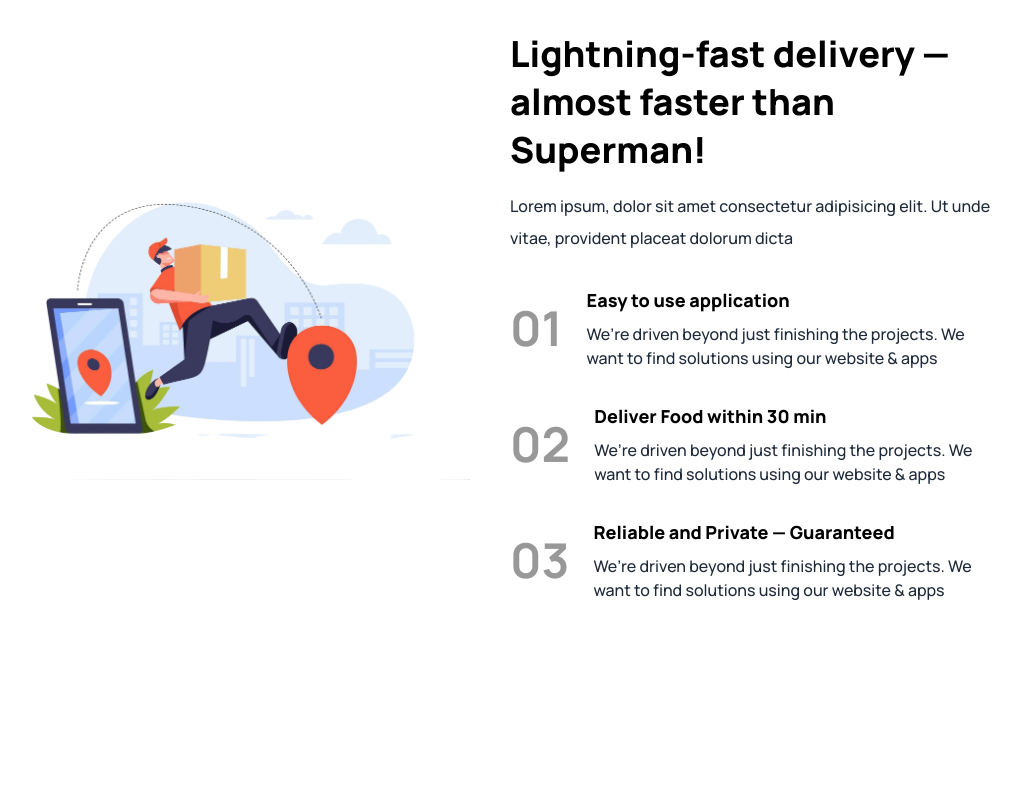
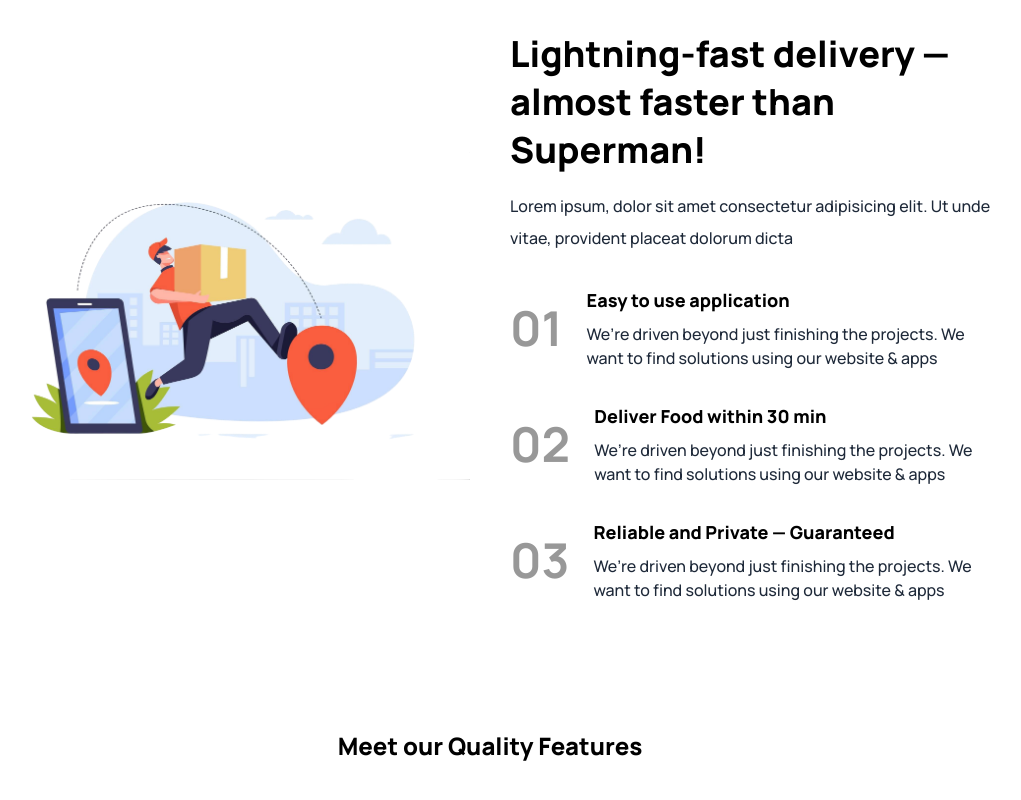
Before and after one commit to denisdiaconu/food-landing-page, a Next.js app: page / in a window 1280 px wide. Shown: the part 2893-3693 px from the top of the page, without its empty margins (150-1171 px from the left). Before the commit the page ends 3559 px from the top, so only its background shows below. Built offline with nearby package versions, Linux system fonts and the light colour scheme.

Commit message:
Add feature component

```diff
--- /dev/null
+++ b/components/Home/Feature/Feature.tsx
@@ -0,0 +1,14 @@
+import React from 'react'
+
+const Feature = () => {
+  return (
+    <div className='pt-16 pb-16'>
+        <h1 className='text-xl sm:text-2xl text-center font-extrabold'>Meet our Quality Features</h1>
+        <div className='w-[80%] mx-auto mt-16 grid grid-cols-1 sm:grid-cols-2 lg:grid-cols-3 gap-10'>
+
+        </div>
+    </div>
+  )
+}
+
+export default Feature
--- a/components/Home/Home.tsx
+++ b/components/Home/Home.tsx
@@ -4,6 +4,7 @@ import Restaurant from './Restaurant/Restaurant'
 import Category from './Category/Category'
 import HowItWorks from './HowItWorks/HowItWorks'
 import About from './About/About'
+import Feature from './Feature/Feature'
 
 const Home = () => {
   return (
@@ -13,6 +14,7 @@ const Home = () => {
       <Category />
       <HowItWorks />
       <About />
+      <Feature />
     </div>
   )
 }
```
